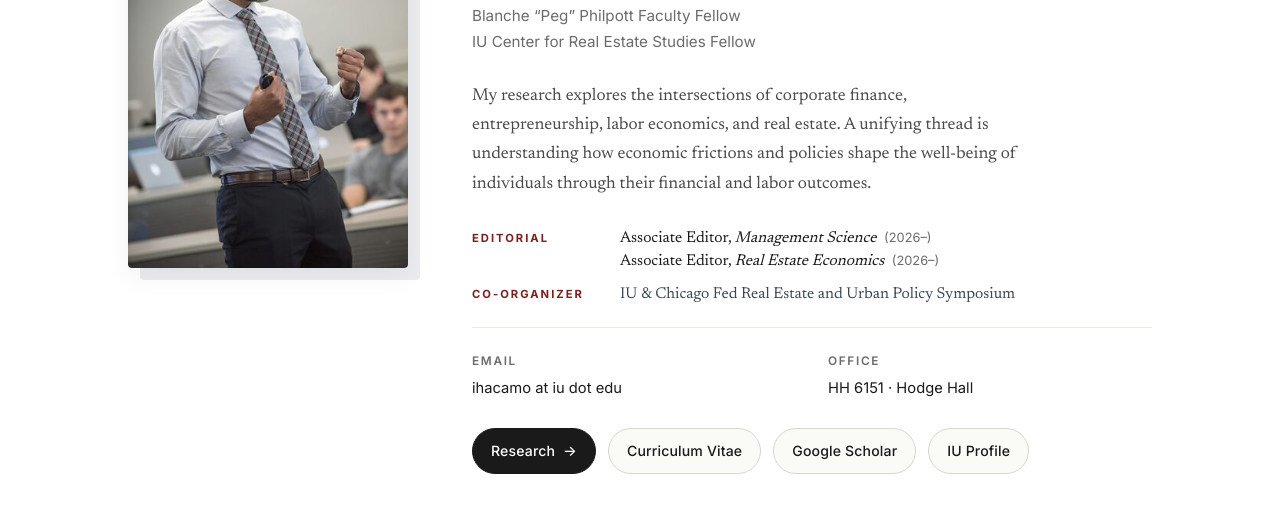
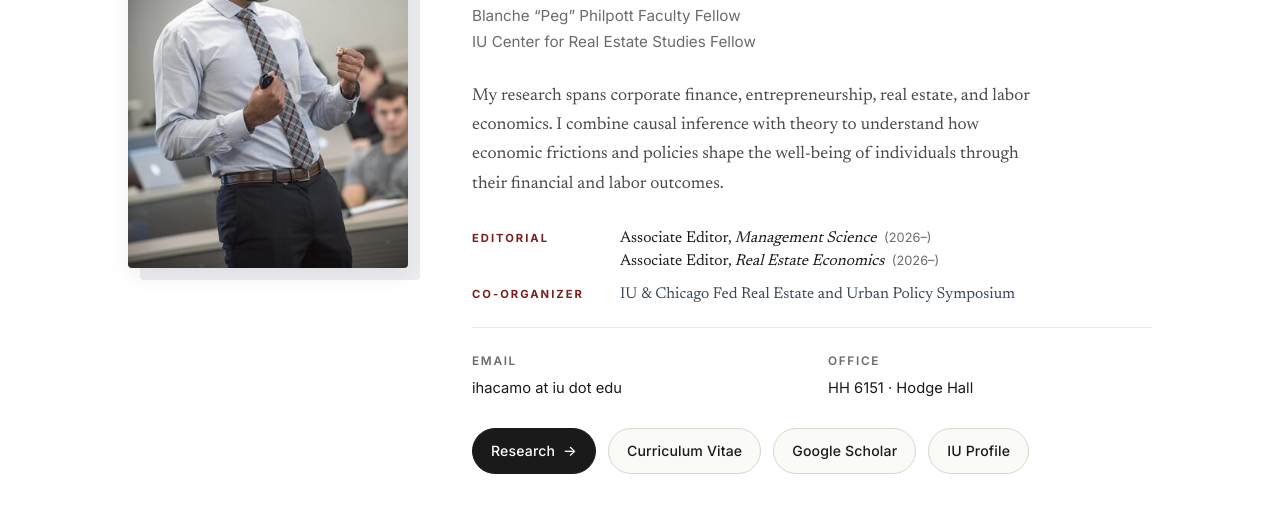
Before and after one commit to isaachacamo/isaachacamo.github.io, a plain HTML site: page index.html in a window 1280 px wide. Shown: the part 290-800 px from the top of the page. Drawn offline with Linux system fonts and the light colour scheme.

Commit message:
Update index.html

```diff
--- a/index.html
+++ b/index.html
@@ -43,7 +43,7 @@
         <div class="affiliation">Blanche &ldquo;Peg&rdquo; Philpott Faculty Fellow<br />IU Center for Real Estate Studies Fellow</div>
 
         <p class="lede">
-          My research explores the intersections of corporate finance, entrepreneurship, labor economics, and real estate. A unifying thread is understanding how economic frictions and policies shape the well-being of individuals through their financial and labor outcomes.
+          My research spans corporate finance, entrepreneurship, real estate, and labor economics. I combine causal inference with theory to understand how economic frictions and policies shape the well-being of individuals through their financial and labor outcomes.
         </p>
 
         <div class="highlights">
```
